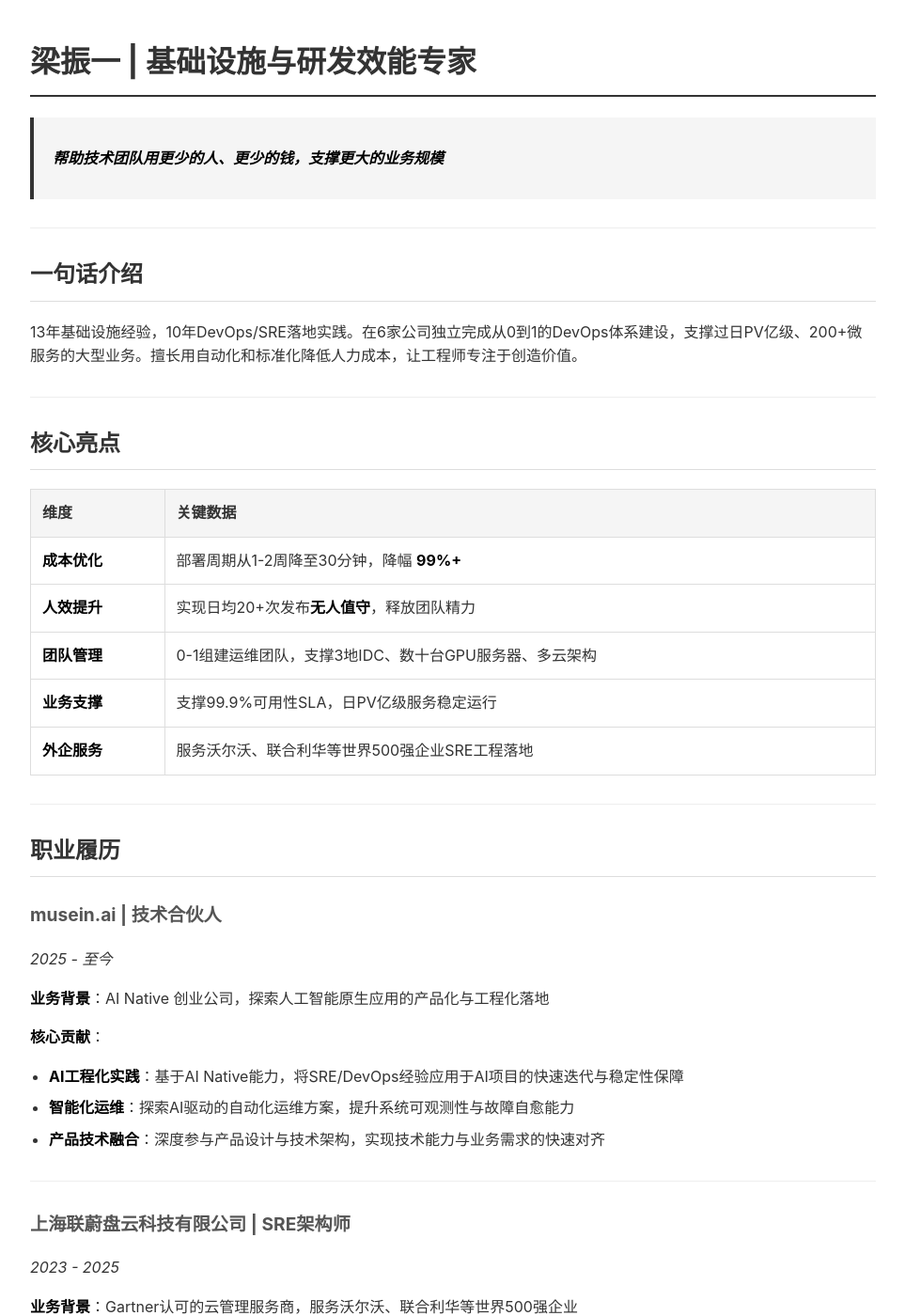
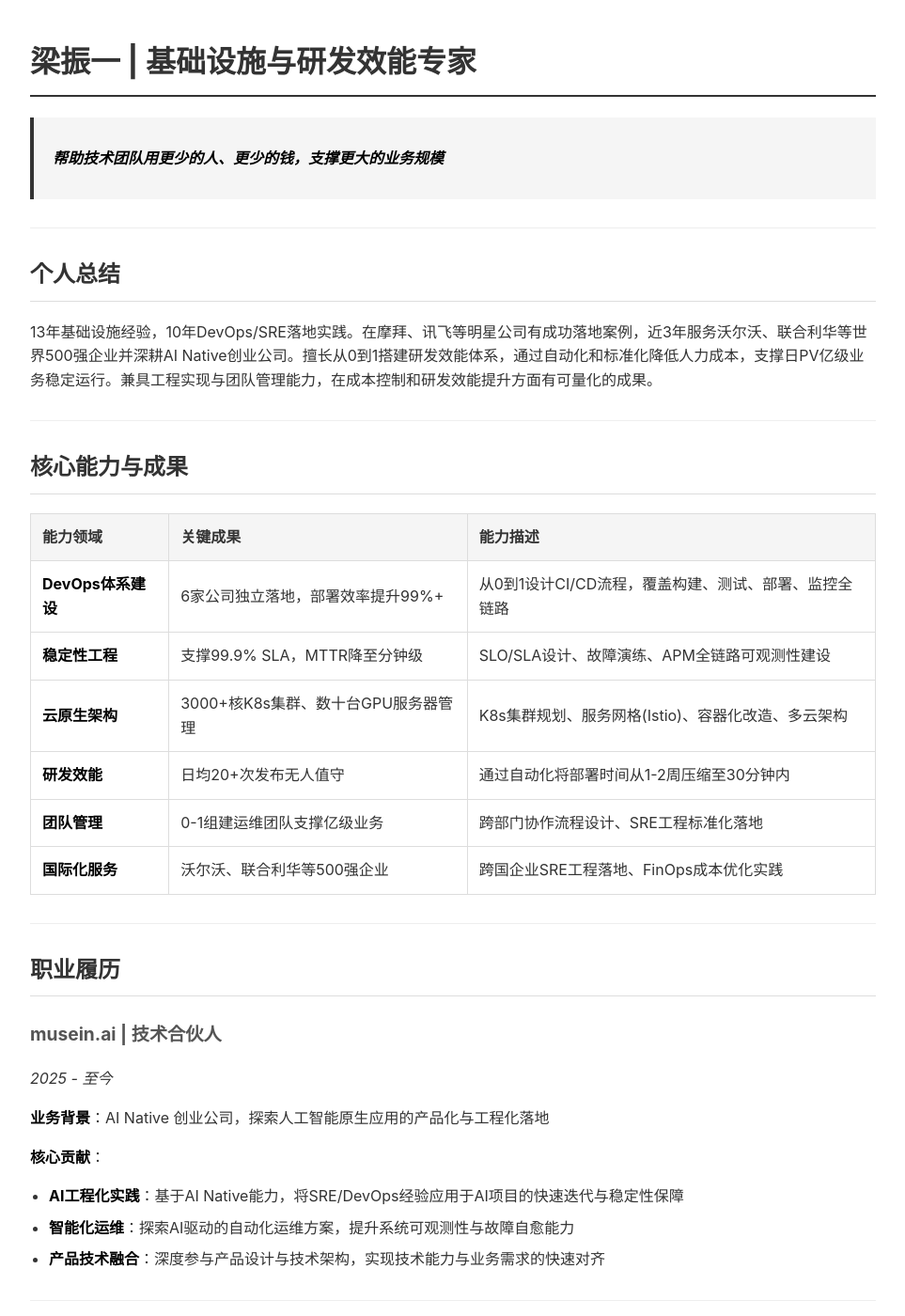
Before and after one commit to SingleCorner/SingleCorner.github.io, a Jekyll site: the page built from profile.md, in a window 1280 px wide and 1400 px high. Shown: the whole window at 94% size, without its empty margins (158-1121 px from the left). Built offline with Jekyll 4.4.1, drawn with Linux system fonts in a browser that asks for light colours; some of the changed text lies outside the part shown.

Commit message:
refactor: 合并个人总结与核心能力，优化结构

```diff
--- a/profile.md
+++ b/profile.md
@@ -50,21 +50,22 @@ li { margin: 8px 0; }
 
 ---
 
-## 一句话介绍
+## 个人总结
 
-13年基础设施经验，10年DevOps/SRE落地实践。在6家公司独立完成从0到1的DevOps体系建设，支撑过日PV亿级、200+微服务的大型业务。擅长用自动化和标准化降低人力成本，让工程师专注于创造价值。
+13年基础设施经验，10年DevOps/SRE落地实践。在摩拜、讯飞等明星公司有成功落地案例，近3年服务沃尔沃、联合利华等世界500强企业并深耕AI Native创业公司。擅长从0到1搭建研发效能体系，通过自动化和标准化降低人力成本，支撑日PV亿级业务稳定运行。兼具工程实现与团队管理能力，在成本控制和研发效能提升方面有可量化的成果。
 
 ---
 
-## 核心亮点
+## 核心能力与成果
 
-| 维度 | 关键数据 |
-|------|---------|
-| **成本优化** | 部署周期从1-2周降至30分钟，降幅 **99%+** |
-| **人效提升** | 实现日均20+次发布**无人值守**，释放团队精力 |
-| **团队管理** | 0-1组建运维团队，支撑3地IDC、数十台GPU服务器、多云架构 |
-| **业务支撑** | 支撑99.9%可用性SLA，日PV亿级服务稳定运行 |
-| **外企服务** | 服务沃尔沃、联合利华等世界500强企业SRE工程落地 |
+| 能力领域 | 关键成果 | 能力描述 |
+|---------|---------|---------|
+| **DevOps体系建设** | 6家公司独立落地，部署效率提升99%+ | 从0到1设计CI/CD流程，覆盖构建、测试、部署、监控全链路 |
+| **稳定性工程** | 支撑99.9% SLA，MTTR降至分钟级 | SLO/SLA设计、故障演练、APM全链路可观测性建设 |
+| **云原生架构** | 3000+核K8s集群、数十台GPU服务器管理 | K8s集群规划、服务网格(Istio)、容器化改造、多云架构 |
+| **研发效能** | 日均20+次发布无人值守 | 通过自动化将部署时间从1-2周压缩至30分钟内 |
+| **团队管理** | 0-1组建运维团队支撑亿级业务 | 跨部门协作流程设计、SRE工程标准化落地 |
+| **国际化服务** | 沃尔沃、联合利华等500强企业 | 跨国企业SRE工程落地、FinOps成本优化实践 |
 
 ---
 
@@ -141,18 +142,6 @@ li { margin: 8px 0; }
 
 ---
 
-## 关键能力矩阵
-
-| 能力领域 | 能力描述 | 代表作 |
-|---------|---------|--------|
-| **DevOps体系建设** | 从0到1设计CI/CD流程，覆盖构建、测试、部署、监控全链路 | 6家公司独立落地 |
-| **云原生架构** | K8s集群规划、服务网格(Istio)、容器化改造 | 3000+核集群管理 |
-| **研发效能** | 通过自动化将部署时间从小时级降至分钟级 | 部署效率提升99%+ |
-| **稳定性工程** | SLO/SLA设计、故障演练、可观测性建设 | 99.9%可用性保障 |
-| **团队管理** | 0-1团队组建、跨部门协作流程设计 | 5人团队支撑亿级业务 |
-
----
-
 ## 技术栈
 
 - **基础设施**：Kubernetes, Docker, Ansible, Istio
@@ -174,7 +163,3 @@ li { margin: 8px 0; }
 - 手机：18221155074
 - 邮箱：sinerwr@gmail.com
 - GitHub：https://github.com/SingleCorner
-
----
-
-> **个人总结**：13年基础设施经验，在摩拜、讯飞等公司有成功落地案例，近2年服务沃尔沃、联合利华等世界500强企业，具备国际化视野。技术能力强，兼具工程实现与团队管理能力，在成本控制和研发效能提升方面有可量化的成果。
```
